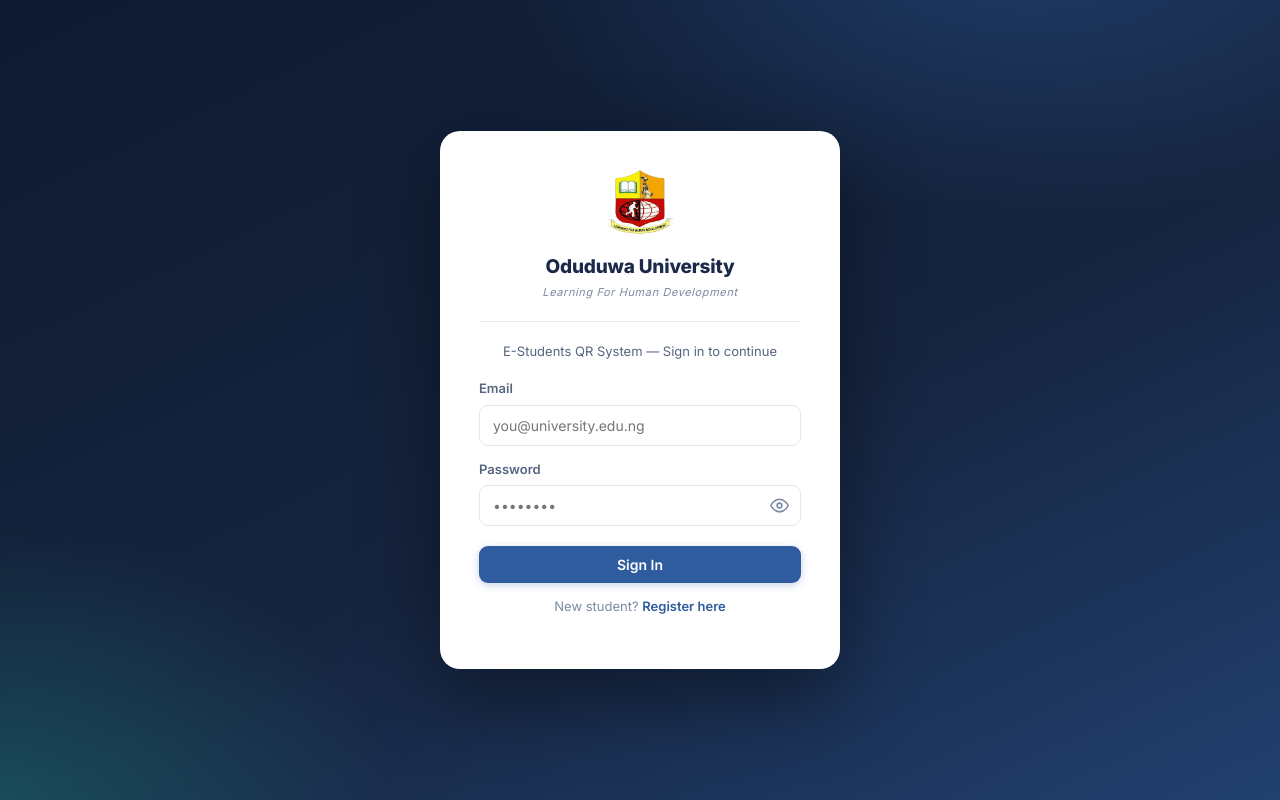
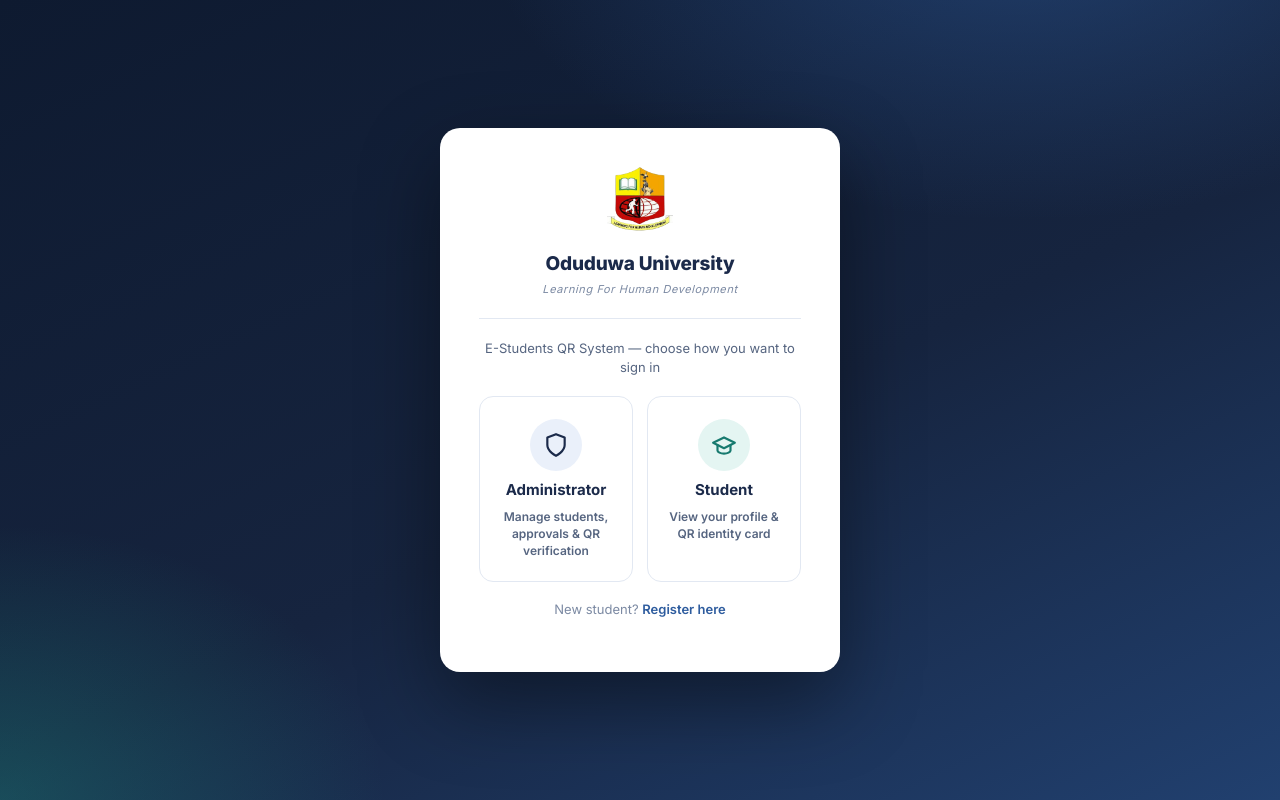
Before and after one commit to olalekan-ajadi/qr-students, a React (Vite) app in the folder client/: page / in a window 1280 px wide. Before the commit this address led to /login. Built offline with nearby package versions, Linux system fonts and the light colour scheme.

Commit message:
corrected ui and camera

```diff
--- a/client/src/api.js
+++ b/client/src/api.js
@@ -67,7 +67,10 @@
         "Your session has expired or no longer has access. Please sign in again."
       );
     } catch {}
-    if (!window.location.pathname.startsWith("/login")) window.location.href = "/login";
+    if (!window.location.pathname.endsWith("/login")) {
+      window.location.href =
+        role === "admin" ? "/admin/login" : role === "student" ? "/student/login" : "/";
+    }
     throw new Error("Please sign in again");
   }
   if (!res.ok) throw new Error(data.error || "Request failed");
--- a/client/src/components/TopBar.jsx
+++ b/client/src/components/TopBar.jsx
@@ -25,7 +25,11 @@
           </span>
         )}
         <button className="btn btn-ghost btn-sm"
-          onClick={() => { clearSession(); nav("/login"); }}>
+          onClick={() => {
+            const role = s?.role;
+            clearSession();
+            nav(role === "admin" ? "/admin/login" : role === "student" ? "/student/login" : "/");
+          }}>
           Logout
         </button>
       </div>
--- a/client/src/main.jsx
+++ b/client/src/main.jsx
@@ -3,6 +3,7 @@
 import { BrowserRouter, Routes, Route, Navigate } from "react-router-dom";
 import "./styles.css";
 import Login from "./pages/Login.jsx";
+import Landing from "./pages/Landing.jsx";
 import Register from "./pages/Register.jsx";
 import AdminDashboard from "./pages/AdminDashboard.jsx";
 import StudentPortal from "./pages/StudentPortal.jsx";
@@ -12,10 +13,11 @@
 
 function Protected({ role, children }) {
   const s = getSession(role);
-  if (!s) return <Navigate to="/login" replace />;
+  const loginPath = role === "admin" ? "/admin/login" : "/student/login";
+  if (!s) return <Navigate to={loginPath} replace />;
   if (role && s.role !== role) {
     clearSession(role); // wipe stale session so the wrong name/role can't linger
-    return <Navigate to="/login" replace />;
+    return <Navigate to={loginPath} replace />;
   }
   return children;
 }
@@ -25,11 +27,14 @@
     <>
       <BrowserRouter>
         <Routes>
-          <Route path="/login" element={<Login />} />
+          <Route path="/" element={<Landing />} />
+          <Route path="/admin/login" element={<Login role="admin" />} />
+          <Route path="/student/login" element={<Login role="student" />} />
+          <Route path="/login" element={<Navigate to="/" replace />} />
           <Route path="/register" element={<Register />} />
           <Route path="/admin" element={<Protected role="admin"><AdminDashboard /></Protected>} />
           <Route path="/student" element={<Protected role="student"><StudentPortal /></Protected>} />
-          <Route path="*" element={<Navigate to="/login" replace />} />
+          <Route path="*" element={<Navigate to="/" replace />} />
         </Routes>
       </BrowserRouter>
       <ToastHost />
--- /dev/null
+++ b/client/src/pages/Landing.jsx
@@ -0,0 +1,48 @@
+import { Link } from "react-router-dom";
+
+// Entry page: choose the Administrator or Student portal, each of which leads to
+// its own tailored login screen.
+export default function Landing() {
+  return (
+    <div className="login-page">
+      <div className="login-card">
+        <div className="login-brand">
+          <img src="/oui.png" alt="University logo" className="login-logo" />
+          <h1 className="login-school">Oduduwa University</h1>
+          <p className="login-tagline">Learning For Human Development</p>
+        </div>
+
+        <div className="login-divider" />
+        <p className="sub">E-Students QR System — choose how you want to sign in</p>
+
+        <div className="portal-grid">
+          <Link to="/admin/login" className="portal-card">
+            <span className="portal-ic navy" aria-hidden="true">
+              <svg width="26" height="26" viewBox="0 0 24 24" fill="none" stroke="currentColor"
+                   strokeWidth="2" strokeLinecap="round" strokeLinejoin="round">
+                <path d="M12 22s8-4 8-10V5l-8-3-8 3v7c0 6 8 10 8 10z" />
+              </svg>
+            </span>
+            <b>Administrator</b>
+            <span className="portal-desc">Manage students, approvals &amp; QR verification</span>
+          </Link>
+
+          <Link to="/student/login" className="portal-card">
+            <span className="portal-ic teal" aria-hidden="true">
+              <svg width="26" height="26" viewBox="0 0 24 24" fill="none" stroke="currentColor"
+                   strokeWidth="2" strokeLinecap="round" strokeLinejoin="round">
+                <path d="M22 10 12 5 2 10l10 5 10-5z" /><path d="M6 12v5c0 1.5 2.7 3 6 3s6-1.5 6-3v-5" />
+              </svg>
+            </span>
+            <b>Student</b>
+            <span className="portal-desc">View your profile &amp; QR identity card</span>
+          </Link>
+        </div>
+
+        <p className="muted" style={{textAlign:"center", marginTop:18}}>
+          New student? <Link to="/register">Register here</Link>
+        </p>
+      </div>
+    </div>
+  );
+}
--- a/client/src/pages/Login.jsx
+++ b/client/src/pages/Login.jsx
@@ -1,29 +1,70 @@
 import { useState, useEffect } from "react";
-import { useNavigate, useLocation, Link } from "react-router-dom";
-import { api, setSession } from "../api.js";
+import { useNavigate, Link } from "react-router-dom";
+import { api, setSession, clearSession } from "../api.js";
 import PasswordInput from "../components/PasswordInput.jsx";
 
-export default function Login() {
-  const { state } = useLocation();
-  const [notice, setNotice]     = useState(state?.notice || "");
+// Role-aware login. Rendered as two distinct interfaces:
+//   /admin/login   → <Login role="admin" />
+//   /student/login → <Login role="student" />
+// Each only accepts its own account type and only the student screen offers
+// registration.
+const ROLE = {
+  admin: {
+    title: "Administrator Login",
+    sub: "Staff access — manage students, approvals and QR verification.",
+    accent: "navy",
+    btn: "btn-primary",
+    other: { label: "I'm a student", to: "/student/login" },
+  },
+  student: {
+    title: "Student Login",
+    sub: "Sign in to view your profile and QR identity card.",
+    accent: "teal",
+    btn: "btn-teal",
+    other: { label: "I'm an administrator", to: "/admin/login" },
+  },
+};
+
+const ShieldIcon = () => (
+  <svg width="18" height="18" viewBox="0 0 24 24" fill="none" stroke="currentColor"
+       strokeWidth="2" strokeLinecap="round" strokeLinejoin="round">
+    <path d="M12 22s8-4 8-10V5l-8-3-8 3v7c0 6 8 10 8 10z" />
+  </svg>
+);
+const CapIcon = () => (
+  <svg width="18" height="18" viewBox="0 0 24 24" fill="none" stroke="currentColor"
+       strokeWidth="2" strokeLinecap="round" strokeLinejoin="round">
+    <path d="M22 10 12 5 2 10l10 5 10-5z" /><path d="M6 12v5c0 1.5 2.7 3 6 3s6-1.5 6-3v-5" />
+  </svg>
+);
+
+export default function Login({ role = "student" }) {
+  const cfg = ROLE[role] || ROLE.student;
+  const [notice, setNotice]     = useState("");
   const [email, setEmail]       = useState("");
   const [password, setPassword] = useState("");
   const [err, setErr]           = useState("");
   const [busy, setBusy]         = useState(false);
   const nav = useNavigate();
 
-  // Surface a notice left by the API layer (e.g. after a session expired).
   useEffect(() => {
     const n = sessionStorage.getItem("authNotice");
     if (n) { setNotice(n); sessionStorage.removeItem("authNotice"); }
   }, []);
 
   async function submit() {
-    setErr(""); setBusy(true);
+    setErr(""); setNotice(""); setBusy(true);
     try {
       const res = await api.login(email.trim(), password);
+      if (res.role !== role) {
+        clearSession(res.role);
+        setErr(role === "admin"
+          ? "Those credentials belong to a student account. Please use the Student login."
+          : "Those credentials belong to an administrator account. Please use the Administrator login.");
+        return;
+      }
       setSession(res, res.role);
-      nav(res.role === "admin" ? "/admin" : "/student");
+      nav(role === "admin" ? "/admin" : "/student");
     } catch (e) { setErr(e.message); }
     finally { setBusy(false); }
   }
@@ -37,9 +78,14 @@
           <p className="login-tagline">Learning For Human Development</p>
         </div>
 
-        <div className="login-divider" />
+        <div className={"role-banner " + cfg.accent}>
+          <span className="role-ic" aria-hidden="true">
+            {role === "admin" ? <ShieldIcon /> : <CapIcon />}
+          </span>
+          {cfg.title}
+        </div>
 
-        <p className="sub">E-Students QR System — Sign in to continue</p>
+        <p className="sub" style={{marginTop:14}}>{cfg.sub}</p>
 
         {notice && <div className="alert ok" style={{marginBottom:14}}>{notice}</div>}
         {err    && <div className="alert err" style={{marginBottom:14}}>{err}</div>}
@@ -58,14 +104,22 @@
             autoComplete="current-password" />
         </div>
 
-        <button className="btn btn-primary" style={{width:"100%", marginTop:6}}
+        <button className={"btn " + cfg.btn} style={{width:"100%", marginTop:6}}
           disabled={busy} onClick={submit}>
           {busy ? "Signing in…" : "Sign In"}
         </button>
 
-        <p className="muted" style={{textAlign:"center", marginTop:14}}>
-          New student? <Link to="/register">Register here</Link>
-        </p>
+        {role === "student" && (
+          <p className="muted" style={{textAlign:"center", marginTop:14}}>
+            New student? <Link to="/register">Register here</Link>
+          </p>
+        )}
+
+        <div className="login-alt">
+          <Link to={cfg.other.to}>{cfg.other.label}</Link>
+          <span>·</span>
+          <Link to="/">Home</Link>
+        </div>
       </div>
     </div>
   );
--- a/client/src/pages/Register.jsx
+++ b/client/src/pages/Register.jsx
@@ -66,7 +66,8 @@
       const res = await api.register({ ...form, photo: photo.dataUrl });
       const m = res.message || "Registration received. Your account is awaiting admin approval.";
       toast.success(m);
-      nav("/login", { state: { notice: m } });
+      try { sessionStorage.setItem("authNotice", m); } catch {}
+      nav("/student/login");
     } catch (ex) { setErr(ex.message); toast.error(ex.message); }
     finally { setBusy(false); }
   }
@@ -184,7 +185,7 @@
           {busy ? "Submitting…" : "Submit Registration"}
         </button>
         <p className="muted" style={{ textAlign: "center", marginTop: 14 }}>
-          Already activated? <Link to="/login">Sign in</Link>
+          Already activated? <Link to="/student/login">Sign in</Link>
         </p>
       </div>
     </div>
--- a/client/src/styles.css
+++ b/client/src/styles.css
@@ -204,6 +204,27 @@
 .login-divider{height:1px;background:var(--line);margin:20px 0}
 .login-card p.sub{text-align:center;color:var(--grey);font-size:13px;margin:0 0 18px}
 
+/* role banner on each login screen */
+.role-banner{display:flex;align-items:center;justify-content:center;gap:8px;margin-top:18px;padding:10px 14px;border-radius:10px;font-weight:700;font-size:14px}
+.role-banner.navy{background:#EAF0FA;color:var(--navy-700)}
+.role-banner.teal{background:#E4F5F2;color:#177a6f}
+.role-ic{display:inline-flex}
+.login-alt{display:flex;align-items:center;justify-content:center;gap:10px;margin-top:16px;font-size:13px}
+.login-alt a{color:var(--blue);text-decoration:none;font-weight:600}
+.login-alt a:hover{text-decoration:underline}
+.login-alt span{color:var(--line)}
+
+/* landing portal chooser */
+.portal-grid{display:grid;grid-template-columns:1fr 1fr;gap:14px;margin-top:6px}
+.portal-card{display:flex;flex-direction:column;align-items:center;text-align:center;gap:8px;padding:22px 14px;border:1.5px solid var(--line);border-radius:14px;text-decoration:none;background:#fff;transition:border-color .16s,box-shadow .16s,transform .16s}
+.portal-card:hover{border-color:var(--blue);box-shadow:0 8px 22px rgba(22,36,63,.12);transform:translateY(-2px)}
+.portal-card b{color:var(--navy-700);font-size:15px}
+.portal-desc{color:var(--grey);font-size:12px;line-height:1.4}
+.portal-ic{width:52px;height:52px;border-radius:50%;display:flex;align-items:center;justify-content:center}
+.portal-ic.navy{background:#EAF0FA;color:var(--navy-700)}
+.portal-ic.teal{background:#E4F5F2;color:#177a6f}
+@media(max-width:420px){.portal-grid{grid-template-columns:1fr}}
+
 /* ── QR box (student portal + admin) ───────────────────── */
 .qr-box{text-align:center;padding:18px}
 .qr-box img{width:240px;height:240px;border:1px solid var(--line);border-radius:14px;padding:12px;background:#fff;box-shadow:var(--shadow-md)}
```
Also changed, not shown: client/src/components/Scanner.jsx (+45 -0 lines), client/src/pages/AdminDashboard.jsx (+161 -151 lines), 1 other file (tests, documents, lock files or other folders).
